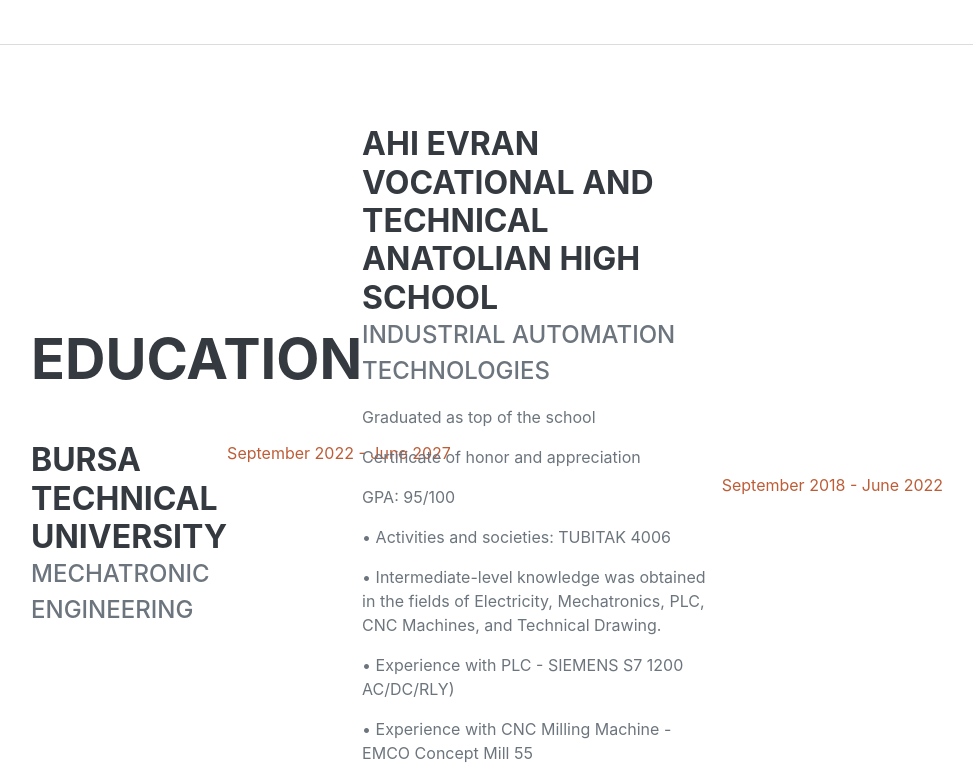
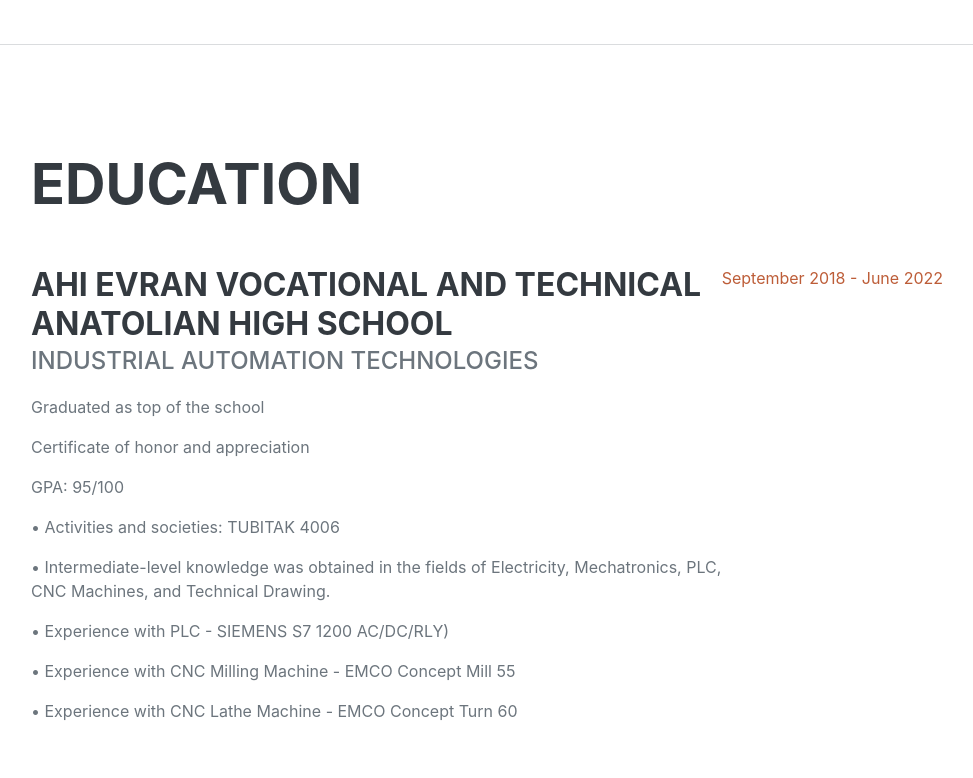
Before and after one commit to emreoz1/emreoz.engineer, a plain HTML site: page index.html in a window 1280 px wide. Shown: the part 2080-2858 px from the top of the page, without its empty margins (289-1262 px from the left). Drawn offline with nearby package versions, Linux system fonts and the light colour scheme; a web font is replaced by a local one.

Commit message:
Update index.html

```diff
--- a/index.html
+++ b/index.html
@@ -111,13 +111,6 @@
                     <h2 class="mb-5">Education</h2>
 			<div class="d-flex flex-column flex-md-row justify-content-between">
                         <div class="flex-grow-1">
-                            <h3 class="mb-0">Bursa Technical University</h3>
-                            <div class="subheading mb-3">Mechatronic Engineering</div>
-                        </div>
-                        <div class="flex-shrink-0"><span class="text-primary">September 2022 - June 2027</span></div>
-                    </div>
-                </div>
-                        <div class="flex-grow-1">
                             <h3 class="mb-0">Ahi Evran Vocational and Technical Anatolian High School</h3>
                             <div class="subheading mb-3">Industrial Automation Technologies</div>
 							<p>Graduated as top of the school</p>
```
